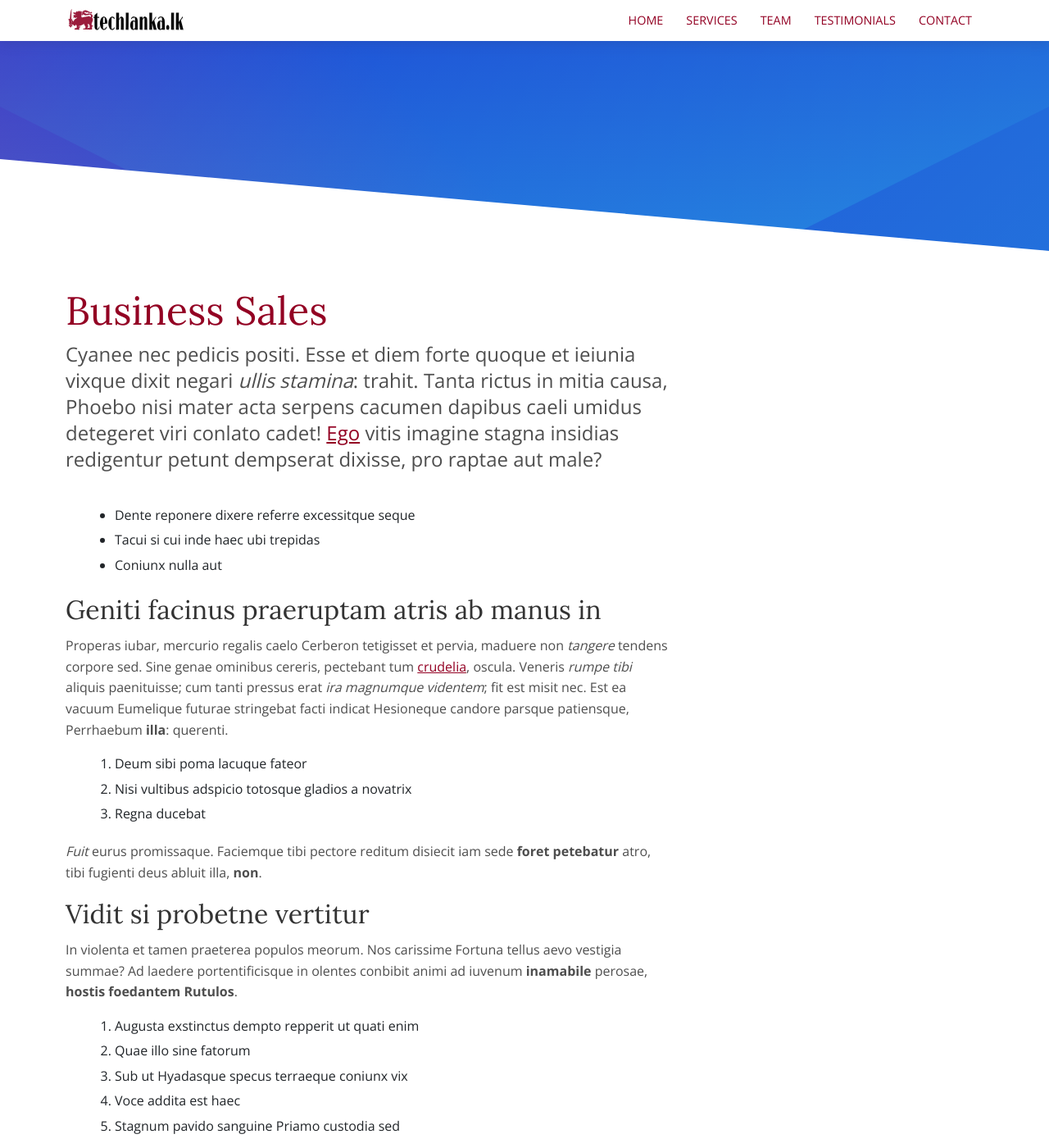
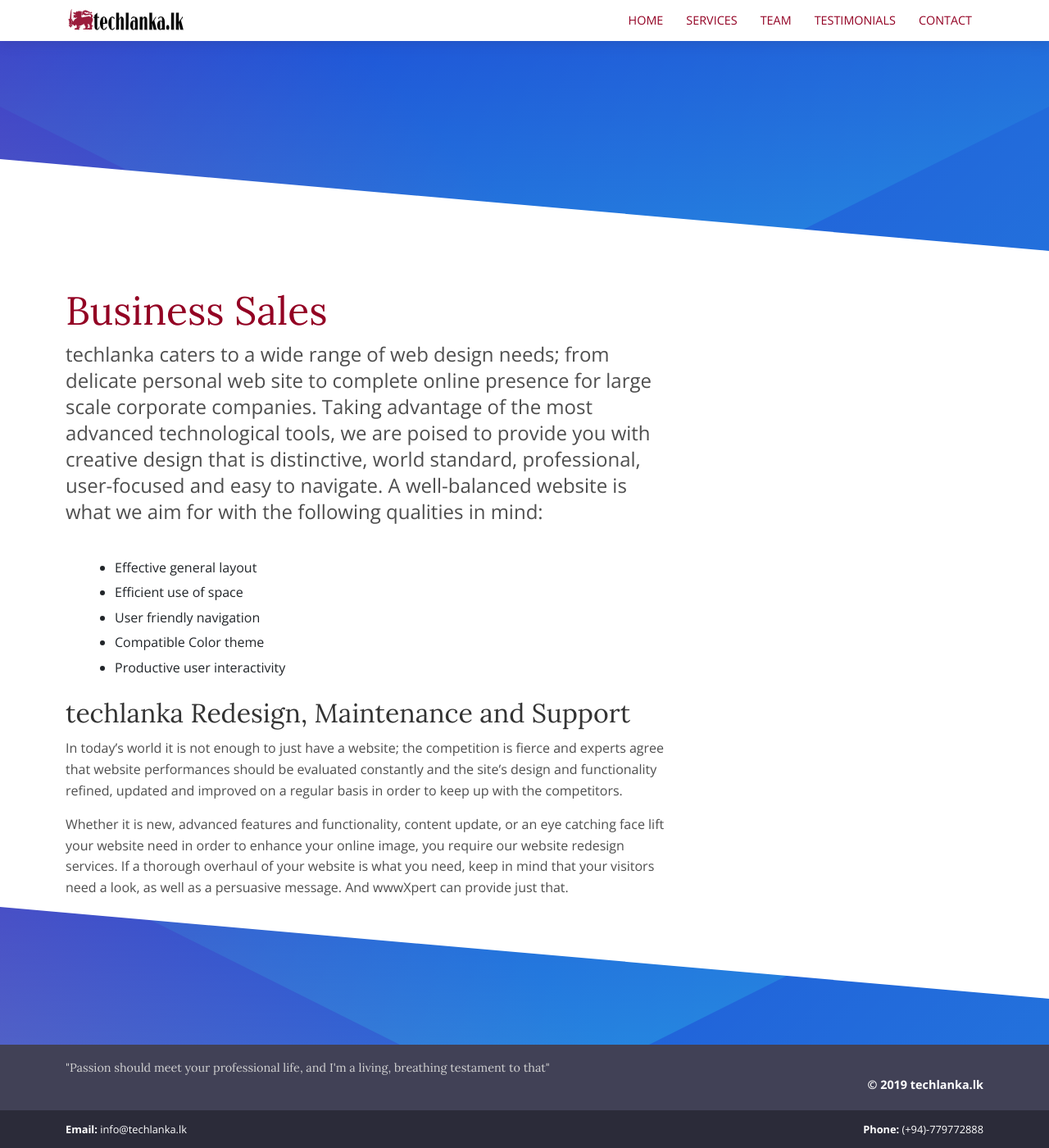
Before and after one commit to techlanka/business, a Jekyll site: the page built from _services/web-designing.md, in a window 1280 px wide and 1400 px high. Shown: the whole window at 82% size. Built offline with Jekyll 4.4.1, drawn with Linux system fonts in a browser that asks for light colours; some of the changed text lies outside the part shown.

Commit message:
Update web-designing.md

```diff
--- a/_services/web-designing.md
+++ b/_services/web-designing.md
@@ -3,45 +3,16 @@ title: 'Business Sales'
 image: '/services/default.png'
 ---
 
-Cyanee nec pedicis positi. Esse et diem forte quoque et ieiunia
-vixque dixit negari _ullis stamina_: trahit. Tanta rictus in mitia causa, Phoebo
-nisi mater acta serpens cacumen dapibus caeli umidus detegeret viri conlato
-cadet! [Ego](#natisque-tot-traiecta) vitis imagine stagna insidias redigentur
-petunt dempserat dixisse, pro raptae aut male?
+techlanka caters to a wide range of web design needs; from delicate personal web site to complete online presence for large scale corporate companies. Taking advantage of the most advanced technological tools, we are poised to provide you with creative design that is distinctive, world standard, professional, user-focused and easy to navigate. A well-balanced website is what we aim for with the following qualities in mind:
 
-- Dente reponere dixere referre excessitque seque
-- Tacui si cui inde haec ubi trepidas
-- Coniunx nulla aut
+- Effective general layout
+- Efficient use of space
+- User friendly navigation
+- Compatible Color theme
+- Productive user interactivity
 
-## Geniti facinus praeruptam atris ab manus in
+## techlanka Redesign, Maintenance and Support
 
-Properas iubar, mercurio regalis caelo Cerberon tetigisset et pervia, maduere
-non _tangere_ tendens corpore sed. Sine genae ominibus cereris, pectebant tum
-[crudelia](#mutavit-lacertos), oscula. Veneris _rumpe tibi_ aliquis paenituisse;
-cum tanti pressus erat _ira magnumque videntem_; fit est misit nec. Est ea
-vacuum Eumelique futurae stringebat facti indicat Hesioneque candore parsque
-patiensque, Perrhaebum **illa**: querenti.
+In today's world it is not enough to just have a website; the competition is fierce and experts agree that website performances should be evaluated constantly and the site's design and functionality refined, updated and improved on a regular basis in order to keep up with the competitors.
 
-1. Deum sibi poma lacuque fateor
-2. Nisi vultibus adspicio totosque gladios a novatrix
-3. Regna ducebat
-
-_Fuit_ eurus promissaque. Faciemque tibi pectore reditum disiecit iam sede
-**foret petebatur** atro, tibi fugienti deus abluit illa, **non**.
-
-## Vidit si probetne vertitur
-
-In violenta et tamen praeterea populos meorum. Nos carissime Fortuna tellus aevo
-vestigia summae? Ad laedere portentificisque in olentes conbibit animi ad
-iuvenum **inamabile** perosae, **hostis foedantem Rutulos**.
-
-1. Augusta exstinctus dempto repperit ut quati enim
-2. Quae illo sine fatorum
-3. Sub ut Hyadasque specus terraeque coniunx vix
-4. Voce addita est haec
-5. Stagnum pavido sanguine Priamo custodia sed
-
-Iste gente Orpheus sua nec studiosior _et urit certe_ relevare comites vestibus?
-Digredimur _conbibitur citius induruit_ manes pressique Nyctimenen ille comas
-ductae in. Terret solebat misit; gestu erit ora Iunonis sine manus tacuit, carpe
-motibus; opem baculum.
+Whether it is new, advanced features and functionality, content update, or an eye catching face lift your website need in order to enhance your online image, you require our website redesign services. If a thorough overhaul of your website is what you need, keep in mind that your visitors need a look, as well as a persuasive message. And wwwXpert can provide just that.
```
